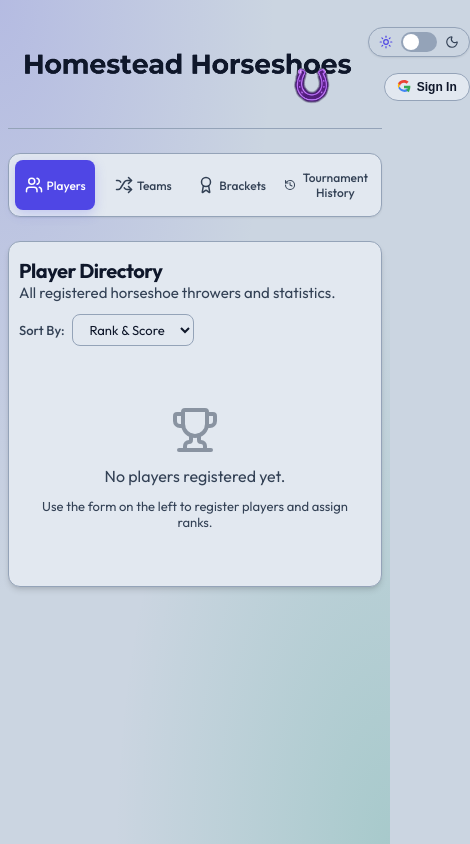
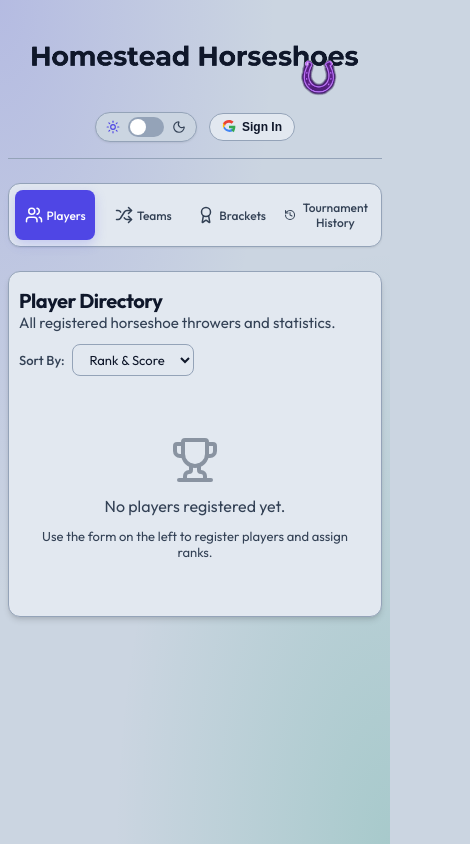
Before and after one commit to yardik/tourny-planner, a React (Vite) app: page / in a window 390 px wide. Shown: the whole page, 470 px wide, since content can reach past the window. Built offline with nearby package versions, Linux system fonts and the light colour scheme.

Commit message:
Optimize header controls and logo for mobile responsive viewports

```diff
--- a/src/App.jsx
+++ b/src/App.jsx
@@ -171,7 +171,7 @@ function App() {
         </div>
 
         {/* Header Sync Status Pill & Toggle Switch */}
-        <div style={{ display: "flex", alignItems: "center", gap: "16px", flexWrap: "wrap", justifyContent: "flex-end" }}>
+        <div className="header-controls">
           {/* Light/Dark Theme Toggle (Always Visible) */}
           <div style={{
             display: "flex",
--- a/src/index.css
+++ b/src/index.css
@@ -125,6 +125,34 @@ body {
   padding: 24px 0;
   border-bottom: 1px solid var(--border-color);
   margin-bottom: 24px;
+}
+
+.header-controls {
+  display: flex;
+  align-items: center;
+  gap: 16px;
+  flex-wrap: wrap;
+  justify-content: flex-end;
+}
+
+@media (max-width: 640px) {
+  .app-header {
+    flex-direction: column;
+    align-items: center;
+    gap: 16px;
+    padding: 16px 8px;
+  }
+
+  .header-logo .logo-light,
+  .header-logo .logo-dark {
+    height: 48px;
+  }
+
+  .header-controls {
+    width: 100%;
+    justify-content: center;
+    gap: 12px;
+  }
 }
 
 .header-logo {
```
